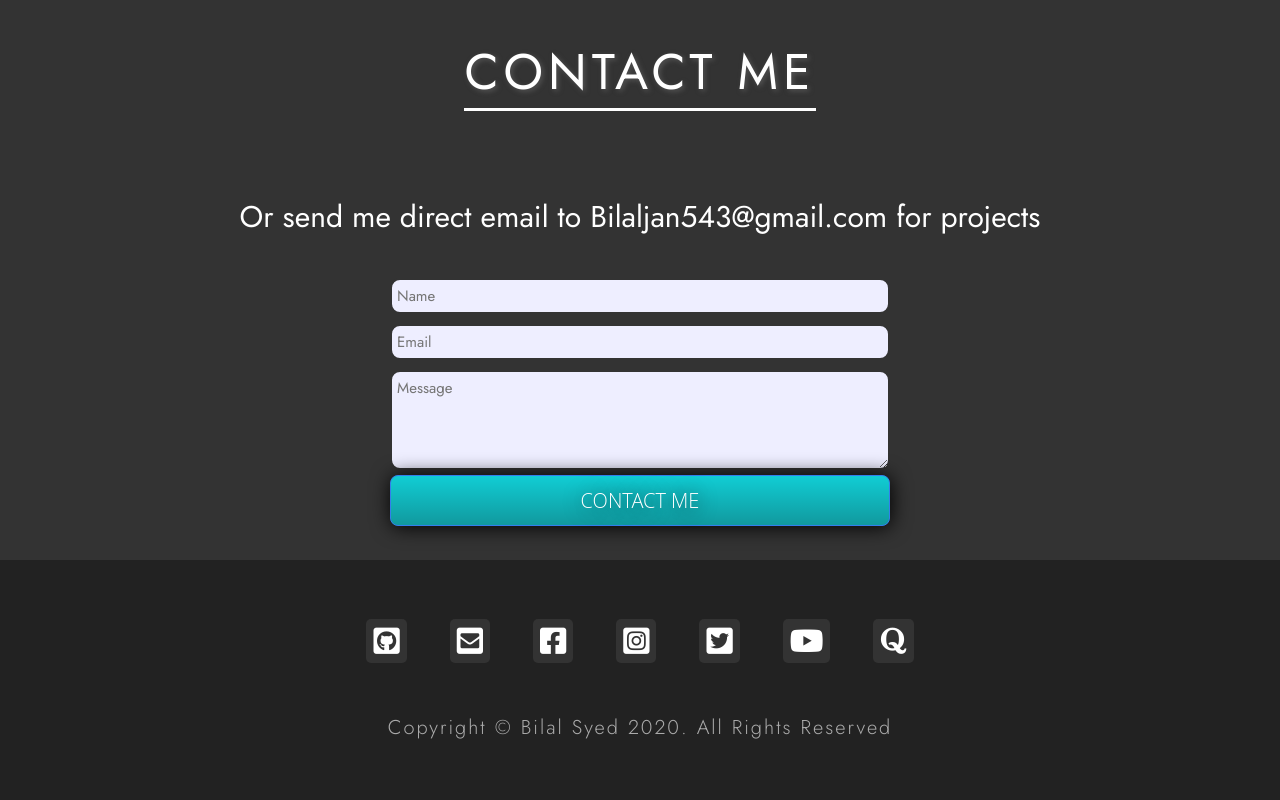
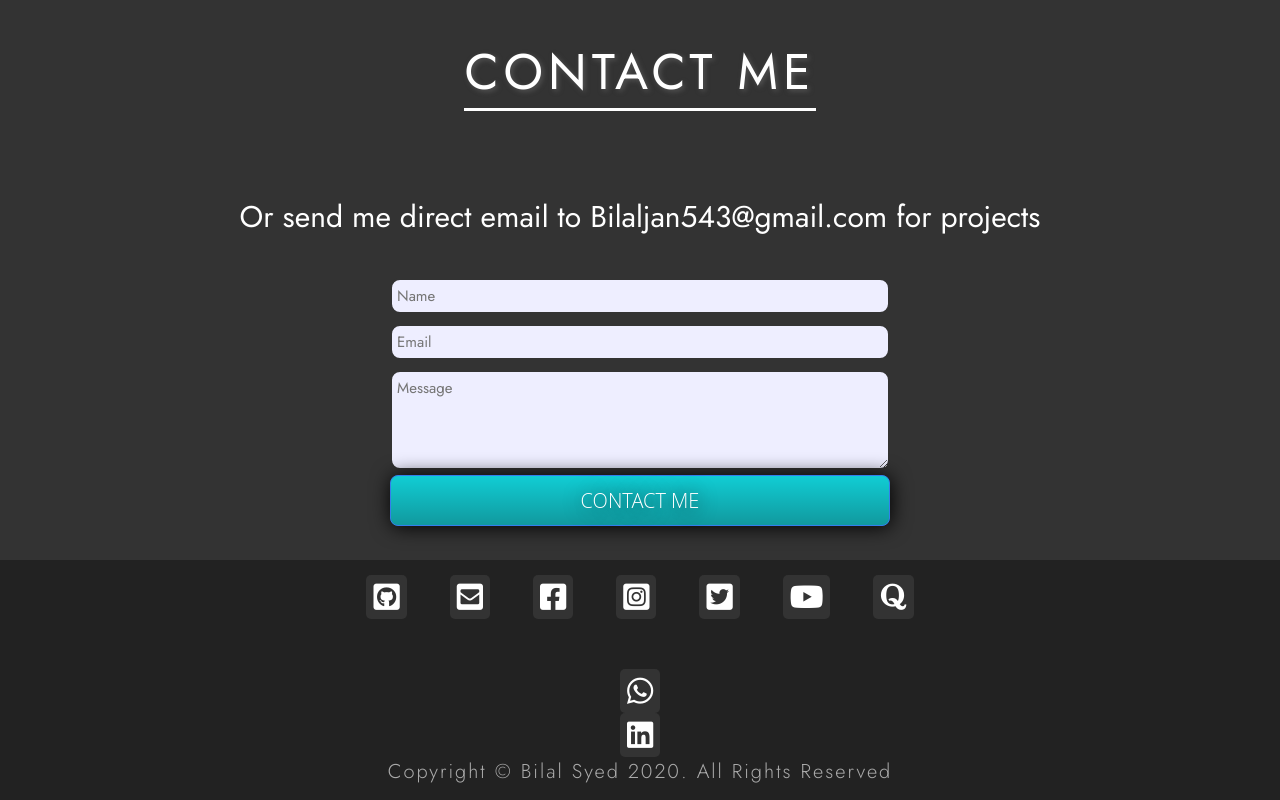
Before and after one commit to bilalsadat/Bilal, a plain HTML site: page index.html in a window 1280 px wide. Shown: the part 3317-4117 px from the top of the page. Drawn offline with Linux system fonts and the light colour scheme.

Commit message:
Update index.html

```diff
--- a/index.html
+++ b/index.html
@@ -238,6 +238,12 @@
             <i class="fab fa-quora"></i>
           </a>
         </div>
+        <a href="https://wa.me/+93766728732" target="_blank" class="social-media-link">
+            <i class="fab fa-whatsapp"></i>
+          </a>
+        <a href="https://www.linkedin.com/in/bilal-sayed-714703ab/" target="_blank" class="social-media-link">
+            <i class="fab fa-linkedin"></i>
+          </a>
         <p class="copyright">
           Copyright &copy; Bilal Syed <script type="text/javascript">var year = new Date();document.write(year.getFullYear());</script>. All Rights Reserved
         </p>
```
